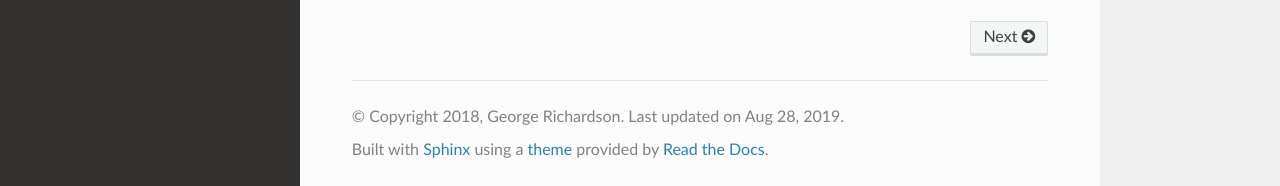
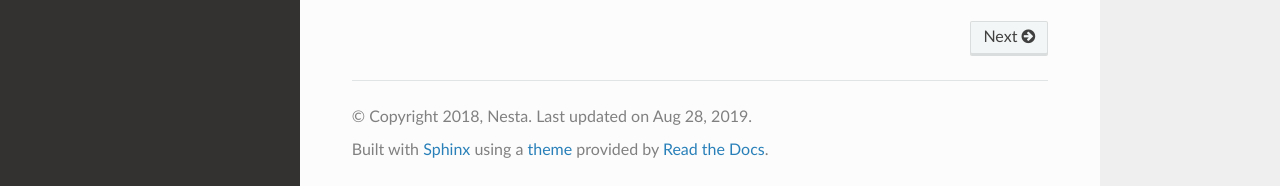
Before and after one commit to nestauk/rhodonite, a Sphinx documentation site: the page built from docs/index.rst, in a window 1280 px wide. Shown: the part 711-897 px from the top of the page. Built offline with Sphinx 7.4.7 and the Read the Docs theme 2.0.0, drawn with Linux system fonts in a browser that asks for light colours.

Commit message:
edit extlinks url

```diff
--- a/docs/conf.py
+++ b/docs/conf.py
@@ -24,15 +24,15 @@
 master_doc = 'index'
 project = 'rhodonite'
 year = '2018'
-author = 'George Richardson'
+author = 'Nesta'
 copyright = '{0}, {1}'.format(year, author)
 version = release = '0.1.0'
 
 pygments_style = 'trac'
 templates_path = ['.']
 extlinks = {
-    'issue': ('https://github.com/georgerichardson/rhodonite/issues/%s', '#'),
-    'pr': ('https://github.com/georgerichardson/rhodonite/pull/%s', 'PR #'),
+    'issue': ('https://github.com/nestauk/rhodonite/issues/%s', '#'),
+    'pr': ('https://github.com/nestauk/rhodonite/pull/%s', 'PR #'),
 }
 # on_rtd is whether we are on readthedocs.org
 on_rtd = os.environ.get('READTHEDOCS', None) == 'True'
```
Also changed, not shown: 1 other file.
